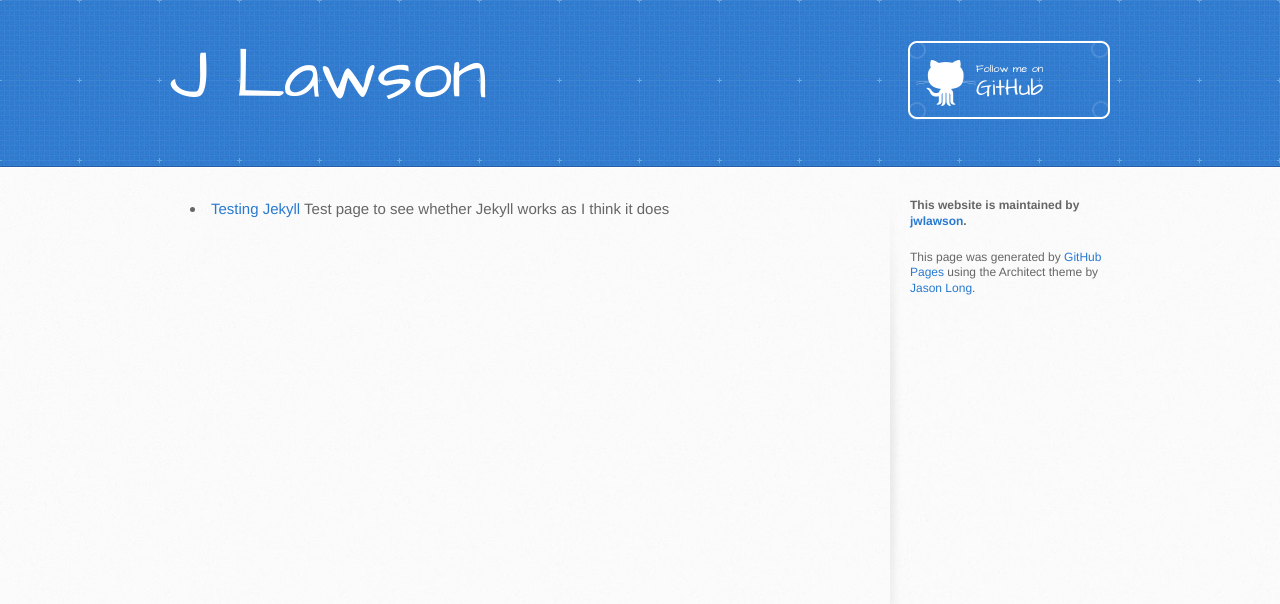
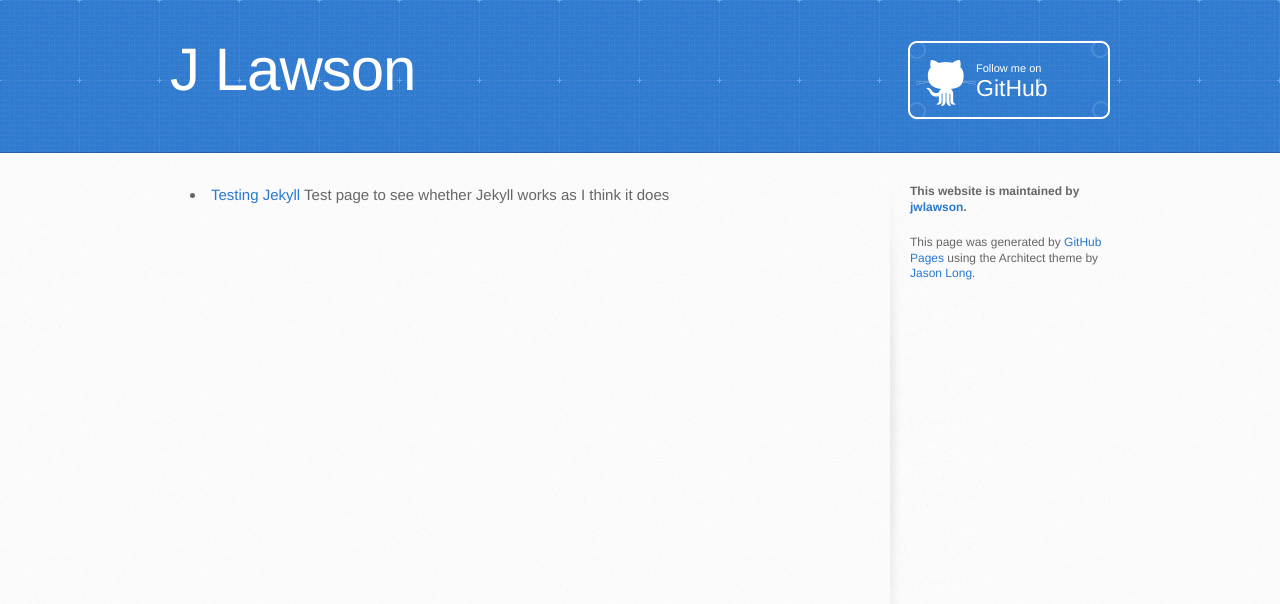
Before and after one commit to jwlawson/jwlawson.github.io, a Jekyll site: the page built from index.html, in a window 1280 px wide. Shown: the top 604 px of the page. Built offline with Jekyll 4.4.1, drawn with Linux system fonts in a browser that asks for light colours.

Commit message:
Changes styles to match changes made in th Nof1 project page.

```diff
--- a/css/style.css
+++ b/css/style.css
@@ -66,18 +66,26 @@ a:hover {
 header {
   padding-top: 40px;
   padding-bottom: 40px;
-  font-family: 'Architects Daughter', 'Helvetica Neue', Helvetica, Arial, serif;
+  font-family: 'Roboto Slab', 'Helvetica Neue', Helvetica, Arial, serif;
   background: #2e7bcf url(../images/header-bg.jpg) 0 0 repeat-x;
   border-bottom: solid 1px #275da1;
 }
 
 header h1 {
   letter-spacing: -1px;
-  font-size: 72px;
+  font-size: 60px;
   color: #fff;
   line-height: 1;
   margin-bottom: 0.2em;
-  width: 540px;
+  width: 80%;
+}
+
+header a {
+	color: #fff;
+}
+
+header a:hover {
+	color: #eed;
 }
 
 header h2 {
@@ -85,7 +93,7 @@ header h2 {
   color: #9ddcff;
   font-weight: normal;
   line-height: 1.3;
-  width: 540px;
+  width: 60%;
   letter-spacing: 0;
 }
 
@@ -107,6 +115,7 @@ header h2 {
 
 #main-content img {
   max-width: 100%;
+  max-height: 240px;
 }
 
 aside#sidebar {
@@ -124,6 +133,11 @@ aside#sidebar p.repo-owner a {
   font-weight: bold;
 }
 
+aside#sidebar h2 {
+  font-family: 'Roboto Slab', 'Helvetica Neue', Helvetica, Arial, serif;
+	font-size: 13px;
+}
+
 #downloads {
   margin-bottom: 40px;
 }
@@ -136,7 +150,7 @@ a.button {
   color: #fff;
   padding-left: 68px;
   padding-top: 22px;
-  font-family: 'Architects Daughter', 'Helvetica Neue', Helvetica, Arial, serif;
+  font-family: 'Roboto Slab', 'Helvetica Neue', Helvetica, Arial, serif;
 }
 a.button small {
   display: block;
@@ -221,11 +235,15 @@ form {
 
 }
 
+ul.postlist span {
+	font-size: 75%;
+}
+
 
 /* GENERAL ELEMENT TYPE STYLES */
 
 #main-content h1 {
-  font-family: 'Architects Daughter', 'Helvetica Neue', Helvetica, Arial, serif;
+  font-family: 'Roboto Slab', 'Helvetica Neue', Helvetica, Arial, serif;
   font-size: 2.8em;
   letter-spacing: -1px;
   color: #474747;
@@ -239,7 +257,7 @@ form {
 }
 
 #main-content h2 {
-  font-family: 'Architects Daughter', 'Helvetica Neue', Helvetica, Arial, serif;
+  font-family: 'Roboto Slab', 'Helvetica Neue', Helvetica, Arial, serif;
   font-size: 22px;
   font-weight: bold;
   margin-bottom: 8px;
@@ -253,7 +271,7 @@ form {
 }
 
 #main-content h3 {
-  font-family: 'Architects Daughter', 'Helvetica Neue', Helvetica, Arial, serif;
+  font-family: 'Roboto Slab', 'Helvetica Neue', Helvetica, Arial, serif;
   font-size: 18px;
   font-weight: bold;
   margin-top: 24px;
@@ -269,7 +287,7 @@ form {
 }
 
 #main-content h4 {
-  font-family: 'Architects Daughter', 'Helvetica Neue', Helvetica, Arial, serif;
+  font-family: 'Roboto Slab', 'Helvetica Neue', Helvetica, Arial, serif;
   font-size: 15px;
   font-weight: bold;
   color: #474747;
@@ -283,7 +301,7 @@ h4:before {
 }
 
 #main-content h5 {
-  font-family: 'Architects Daughter', 'Helvetica Neue', Helvetica, Arial, serif;
+  font-family: 'Roboto Slab', 'Helvetica Neue', Helvetica, Arial, serif;
   font-size: 14px;
   color: #474747;
 }
@@ -295,7 +313,7 @@ h5:before {
 }
 
 #main-content h6 {
-  font-family: 'Architects Daughter', 'Helvetica Neue', Helvetica, Arial, serif;
+  font-family: 'Roboto Slab', 'Helvetica Neue', Helvetica, Arial, serif;
   font-size: .8em;
   color: #474747;
 }
@@ -380,14 +398,17 @@ footer a:hover {
   .inner {
     width: 740px;
   }
-  header h1, header h2 {
-    width: 340px;
+  header h1{
+		width: 740px;
+	}
+	header h2 {
+    width: 490px;
   }
   header h1 {
-    font-size: 60px;
+    font-size: 50px;
   }
   header h2 {
-    font-size: 30px;
+    font-size: 24px;
   }
   #main-content {
     width: 490px;
```
